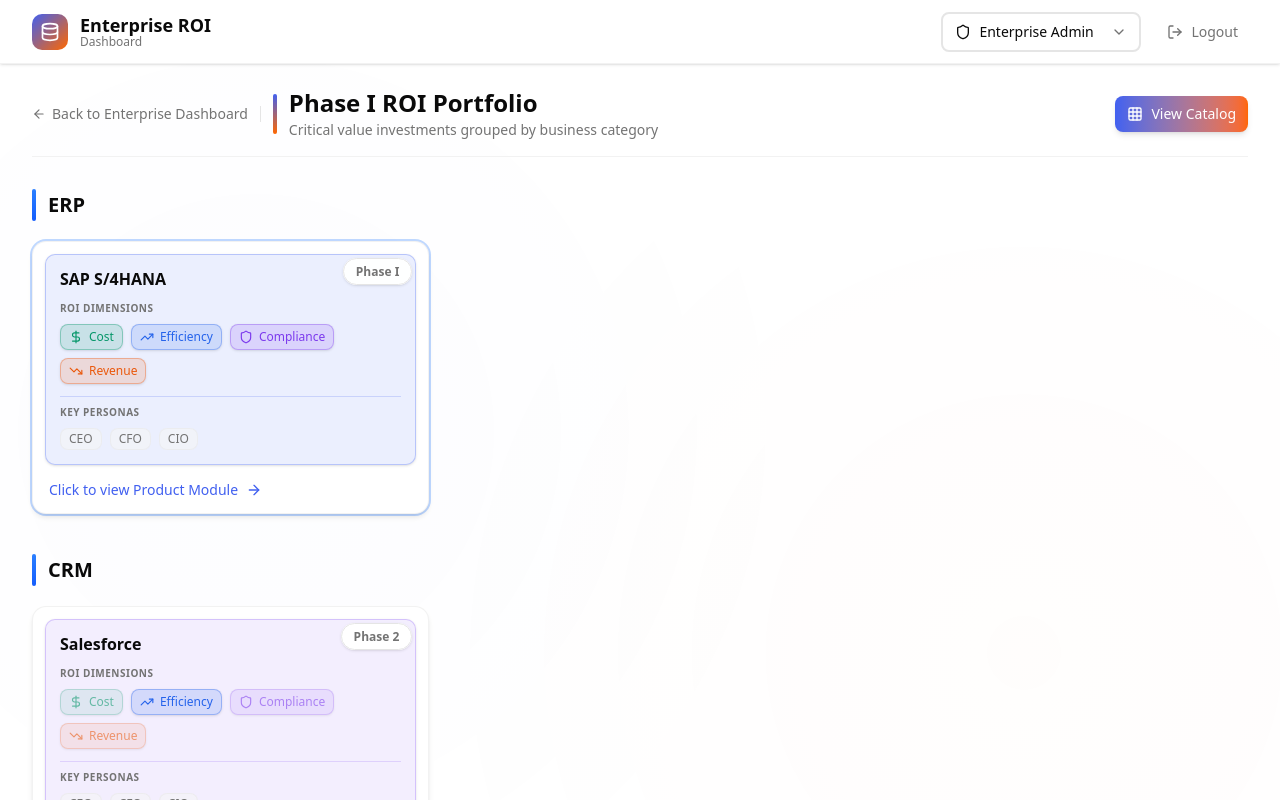
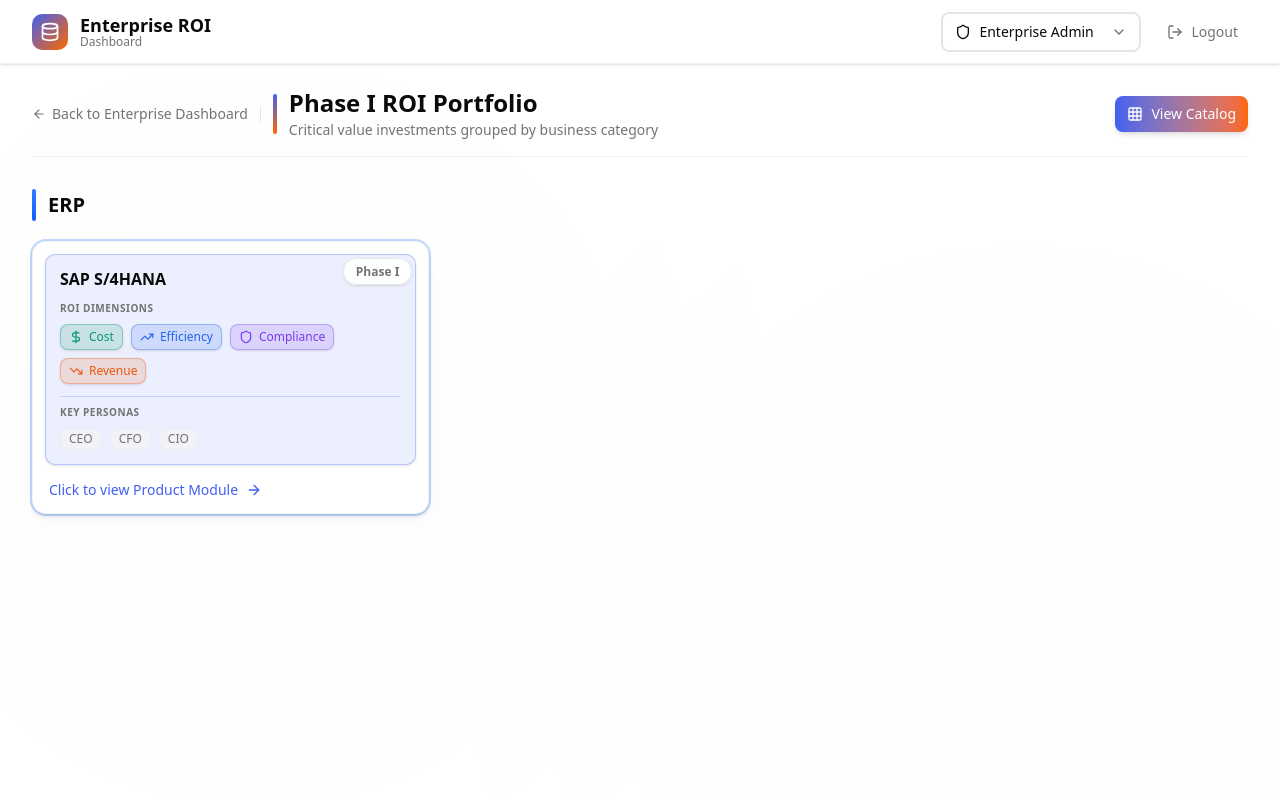
Before and after one commit to rajvimannlowe/SAP-ROI, a React (Vite) app: page /phase-i in a window 1280 px wide. Built offline with nearby package versions, Linux system fonts and the light colour scheme; sample sign-in values are in the browser's storage.

Commit message:
comment out remaining categories

```diff
--- a/src/data/phaseIROIData.ts
+++ b/src/data/phaseIROIData.ts
@@ -67,62 +67,62 @@
       },
     ],
   },
-  {
-    category: "CRM",
-    investments: [
-      {
-        id: "salesforce",
-        title: "Salesforce",
-        company: "Salesforce",
-        category: "CRM",
-        phase: "Phase 2",
-        roiDimensions: [
-          { label: "Cost", icon: DollarSign, active: false },
-          {
-            label: "Efficiency",
-            icon: TrendingUp,
-            active: true,
-            color: "#4160F0",
-          },
-          { label: "Compliance", icon: Shield, active: false },
-          { label: "Revenue", icon: TrendingDown, active: false },
-        ],
-        keyPersonas: [
-          { label: "CEO", active: true },
-          { label: "CFO", active: false },
-          { label: "CIO", active: false },
-        ],
-        bottomText: "Future Phases",
-      },
-    ],
-  },
-  {
-    category: "Data & Analytics",
-    investments: [
-      {
-        id: "snowflake",
-        title: "Snowflake",
-        company: "Snowflake",
-        category: "Data Platform",
-        phase: "Phase 2",
-        roiDimensions: [
-          { label: "Cost", icon: DollarSign, active: false },
-          {
-            label: "Efficiency",
-            icon: TrendingUp,
-            active: true,
-            color: "#4160F0",
-          },
-          { label: "Compliance", icon: Shield, active: false },
-          { label: "Revenue", icon: TrendingDown, active: false },
-        ],
-        keyPersonas: [
-          { label: "CEO", active: false },
-          { label: "CFO", active: false },
-          { label: "CIO", active: true },
-        ],
-        bottomText: "Future Phases",
-      },
-    ],
-  },
+  // {
+  //   category: "CRM",
+  //   investments: [
+  //     {
+  //       id: "salesforce",
+  //       title: "Salesforce",
+  //       company: "Salesforce",
+  //       category: "CRM",
+  //       phase: "Phase 2",
+  //       roiDimensions: [
+  //         { label: "Cost", icon: DollarSign, active: false },
+  //         {
+  //           label: "Efficiency",
+  //           icon: TrendingUp,
+  //           active: true,
+  //           color: "#4160F0",
+  //         },
+  //         { label: "Compliance", icon: Shield, active: false },
+  //         { label: "Revenue", icon: TrendingDown, active: false },
+  //       ],
+  //       keyPersonas: [
+  //         { label: "CEO", active: true },
+  //         { label: "CFO", active: false },
+  //         { label: "CIO", active: false },
+  //       ],
+  //       bottomText: "Future Phases",
+  //     },
+  //   ],
+  // },
+  // {
+  //   category: "Data & Analytics",
+  //   investments: [
+  //     {
+  //       id: "snowflake",
+  //       title: "Snowflake",
+  //       company: "Snowflake",
+  //       category: "Data Platform",
+  //       phase: "Phase 2",
+  //       roiDimensions: [
+  //         { label: "Cost", icon: DollarSign, active: false },
+  //         {
+  //           label: "Efficiency",
+  //           icon: TrendingUp,
+  //           active: true,
+  //           color: "#4160F0",
+  //         },
+  //         { label: "Compliance", icon: Shield, active: false },
+  //         { label: "Revenue", icon: TrendingDown, active: false },
+  //       ],
+  //       keyPersonas: [
+  //         { label: "CEO", active: false },
+  //         { label: "CFO", active: false },
+  //         { label: "CIO", active: true },
+  //       ],
+  //       bottomText: "Future Phases",
+  //     },
+  //   ],
+  // },
 ];
```
